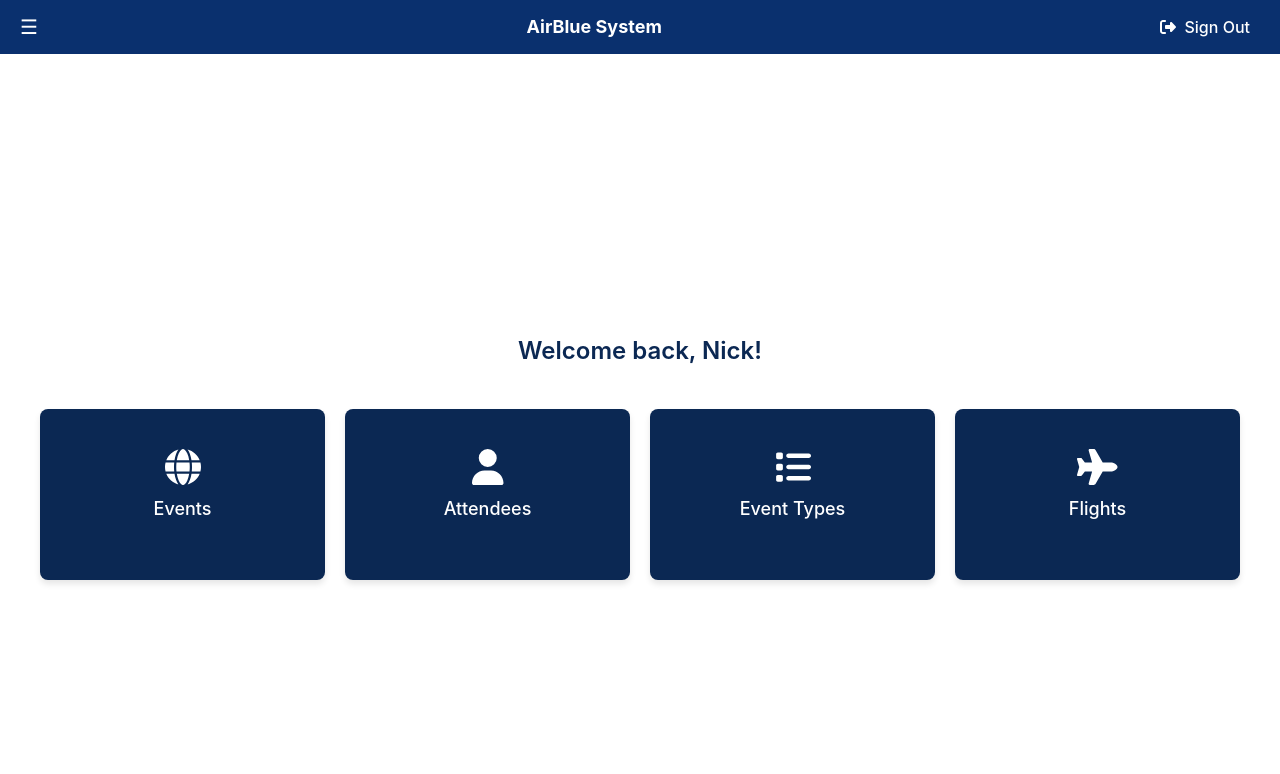
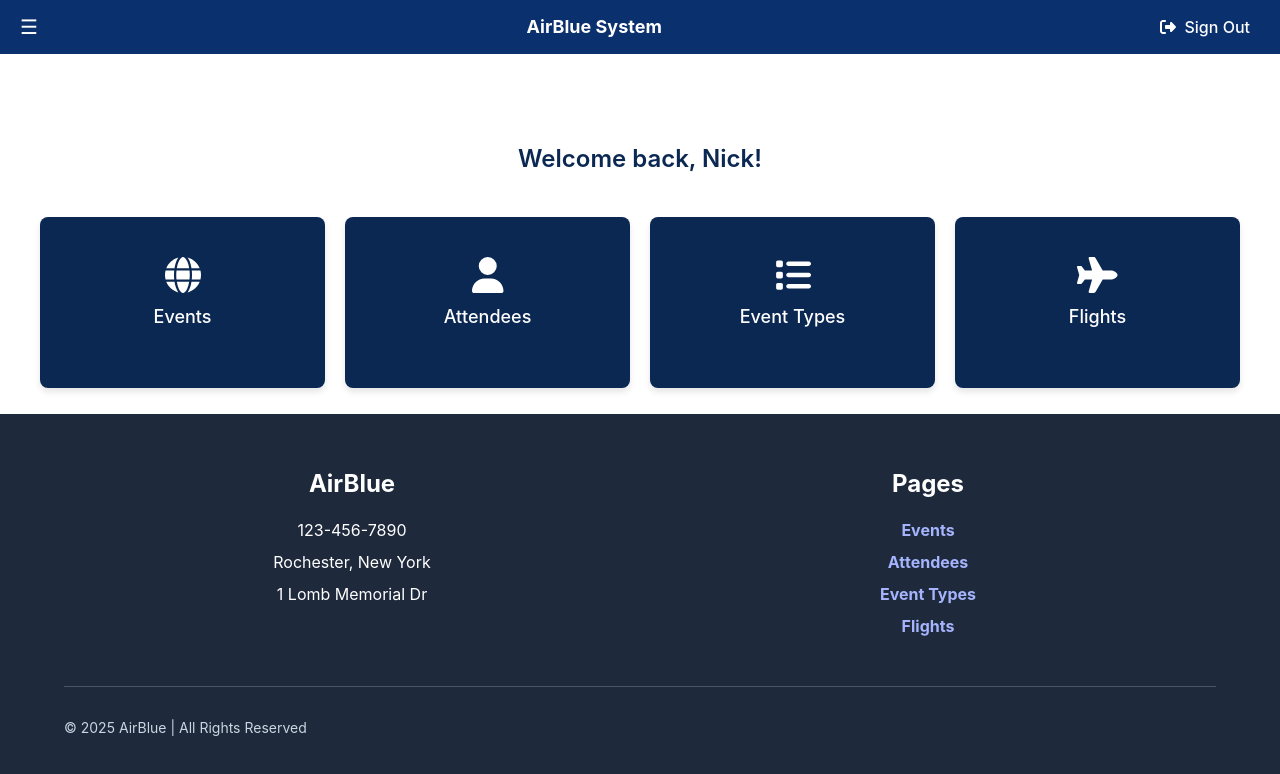
Before and after one commit to RR1288/AirBlue-frontend, a React (Vite) app: page /home in a window 1280 px wide. Shown: the top 774 px of the page. Built offline with nearby package versions, Linux system fonts and the light colour scheme.

Commit message:
Add Footer to Home

```diff
--- a/src/components/Footer.jsx
+++ b/src/components/Footer.jsx
@@ -1,61 +1,48 @@
-// Import React for creating components
+// eslint-disable-next-line no-unused-vars
 import React from 'react';
 import { Link } from 'react-router-dom';
+import styles from './Footer.module.css';
 
-// FontAwesome icon package (add this to your dependencies if not installed already)
-// npm install @fortawesome/react-fontawesome @fortawesome/free-solid-svg-icons
-import { FontAwesomeIcon } from '@fortawesome/react-fontawesome';
-import { faSignOutAlt } from '@fortawesome/free-solid-svg-icons';
-import PropTypes from 'prop-types';
-
-function Footer(){
-    return(
-        <footer className='footer'>
-            <div className="container">
-                <div className='row'>
-                    <div className='column'>
+function Footer() {
+    return (
+        <footer className={styles.footer}>
+            <div className={styles.container}>
+                <div className={styles.row}>
+                    <div className={styles.column}>
                         <h2>AirBlue</h2>
-                        <ul className='list'>
+                        <ul className={styles.list}>
                             <li>123-456-7890</li>
                             <li>Rochester, New York</li>
                             <li>1 Lomb Memorial Dr</li>
                         </ul>
                     </div>
-                    <div className='column'>
+                    <div className={styles.column}>
                         <h2>Pages</h2>
-                        <ul className='list'>
+                        <ul className={styles.list}>
                             <li>
-                                <Link to="/manage-events" className='pageLinks'>
-                                    Events
-                                </Link>
+                                <Link to="/events" className={styles.pageLinks}>Events</Link>
                             </li>
                             <li>
-                                <Link to="/manage-events" className='pageLinks'>
-                                    Attendees
-                                </Link>
+                                <Link to="/attendees" className={styles.pageLinks}>Attendees</Link>
                             </li>
                             <li>
-                                <Link to="/manage-events" className='pageLinks'>
-                                    Event Types
-                                </Link>
+                                <Link to="/event-types" className={styles.pageLinks}>Event Types</Link>
                             </li>
                             <li>
-                                <Link to="/manage-events" className='pageLinks'>
-                                    Flights
-                                </Link>
+                                <Link to="/flights" className={styles.pageLinks}>Flights</Link>
                             </li>
                         </ul>
                     </div>
                 </div>
                 <hr />
-                <div className='row'>
-                    <p className='smallColumn'>
-                        &copy;{new Date().getFullYear()} AirBlue | All Rights Reserverd
+                <div className={styles.row}>
+                    <p className={styles.smallColumn}>
+                        &copy; {new Date().getFullYear()} AirBlue | All Rights Reserved
                     </p>
                 </div>
             </div>
         </footer>
-    )
+    );
 }
 
 export default Footer;
--- /dev/null
+++ b/src/components/Footer.module.css
@@ -0,0 +1,73 @@
+/* Footer.module.css */
+.footer {
+  background-color: #1e293b; /* Dark blue-gray */
+  color: #ffffff;
+  padding: 2rem 0;
+  text-align: center;
+}
+
+.container {
+  width: 90%;
+  max-width: 1200px;
+  margin: 0 auto;
+}
+
+.row {
+  display: flex;
+  justify-content: space-between;
+  flex-wrap: wrap;
+  margin-bottom: 1rem;
+}
+
+.column {
+  flex: 1;
+  min-width: 250px;
+  margin-bottom: 1rem;
+}
+
+h2 {
+  font-size: 1.5rem;
+  margin-bottom: 1rem;
+}
+
+.list {
+  list-style: none;
+  padding: 0;
+}
+
+.list li {
+  margin-bottom: 0.5rem;
+  font-size: 1rem;
+}
+
+.pageLinks {
+  color: #a5b4fc; /* Light purple-blue */
+  text-decoration: none;
+  font-weight: bold;
+  transition: color 0.3s ease-in-out;
+}
+
+.pageLinks:hover {
+  color: #818cf8; /* Slightly brighter on hover */
+  text-decoration: underline;
+}
+
+hr {
+  border: none;
+  height: 1px;
+  background-color: #475569;
+  margin: 1rem 0;
+}
+
+.smallColumn {
+  font-size: 0.875rem;
+  color: #cbd5e1;
+}
+
+/* Responsive Styles */
+@media (max-width: 768px) {
+  .row {
+      flex-direction: column;
+      text-align: center;
+  }
+}
--- a/src/pages/HomePage.jsx
+++ b/src/pages/HomePage.jsx
@@ -1,8 +1,10 @@
+// eslint-disable-next-line no-unused-vars
 import React from 'react';
 import { FontAwesomeIcon } from '@fortawesome/react-fontawesome';
 import { faGlobe, faUser, faList, faPlane } from '@fortawesome/free-solid-svg-icons';
 import Header from '../components/Header';
 import { Link } from 'react-router-dom';
+import Footer from '../components/Footer';
 
 
 // Main HomePage component
@@ -51,6 +53,8 @@ const HomePage = () => {
 
                 </div>
             </div>
+
+            <Footer/>
         </div>
     );
 };
```
Also changed, not shown: src/components/Footer.css (deleted, +0 -15 lines).
